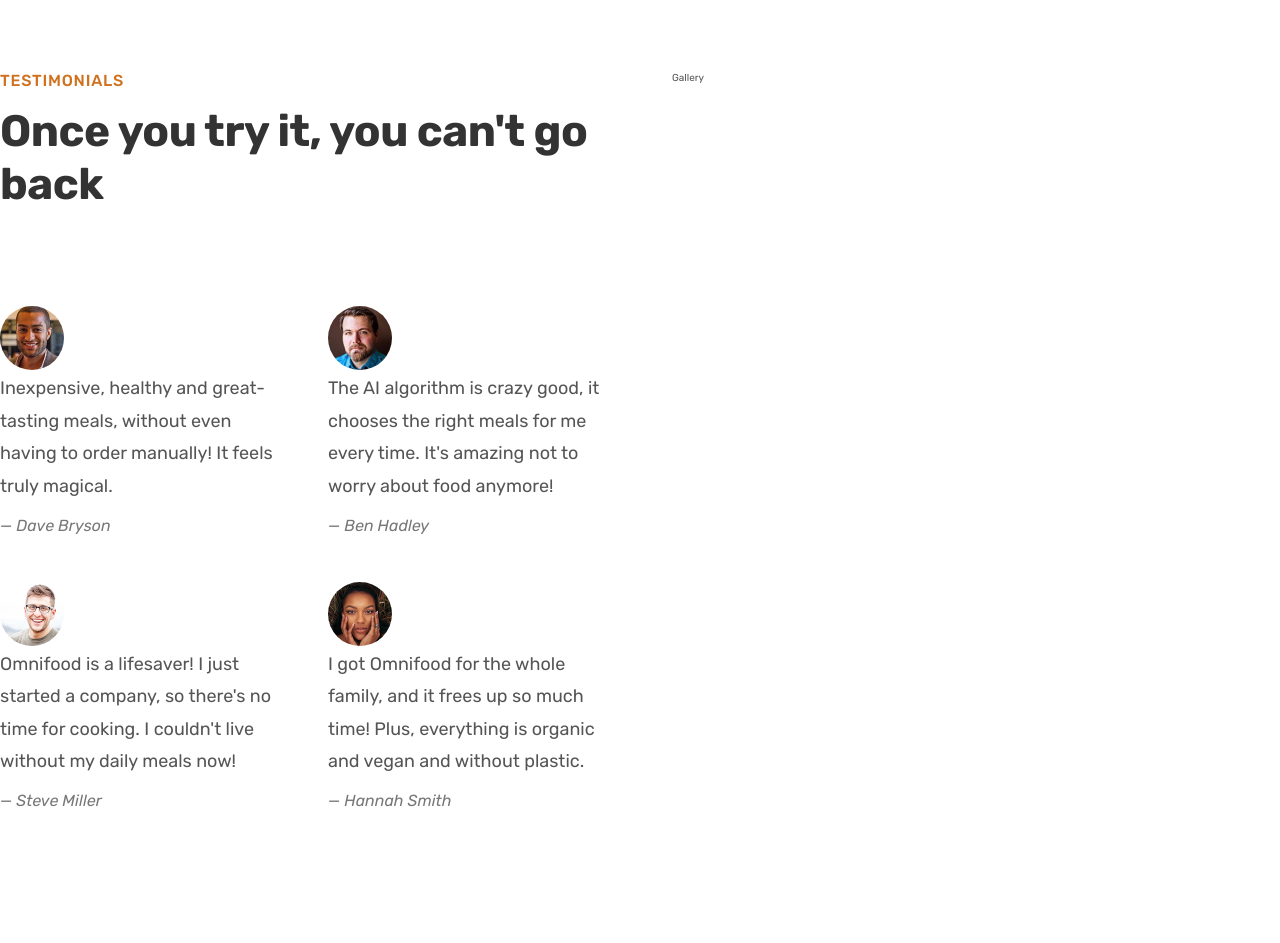
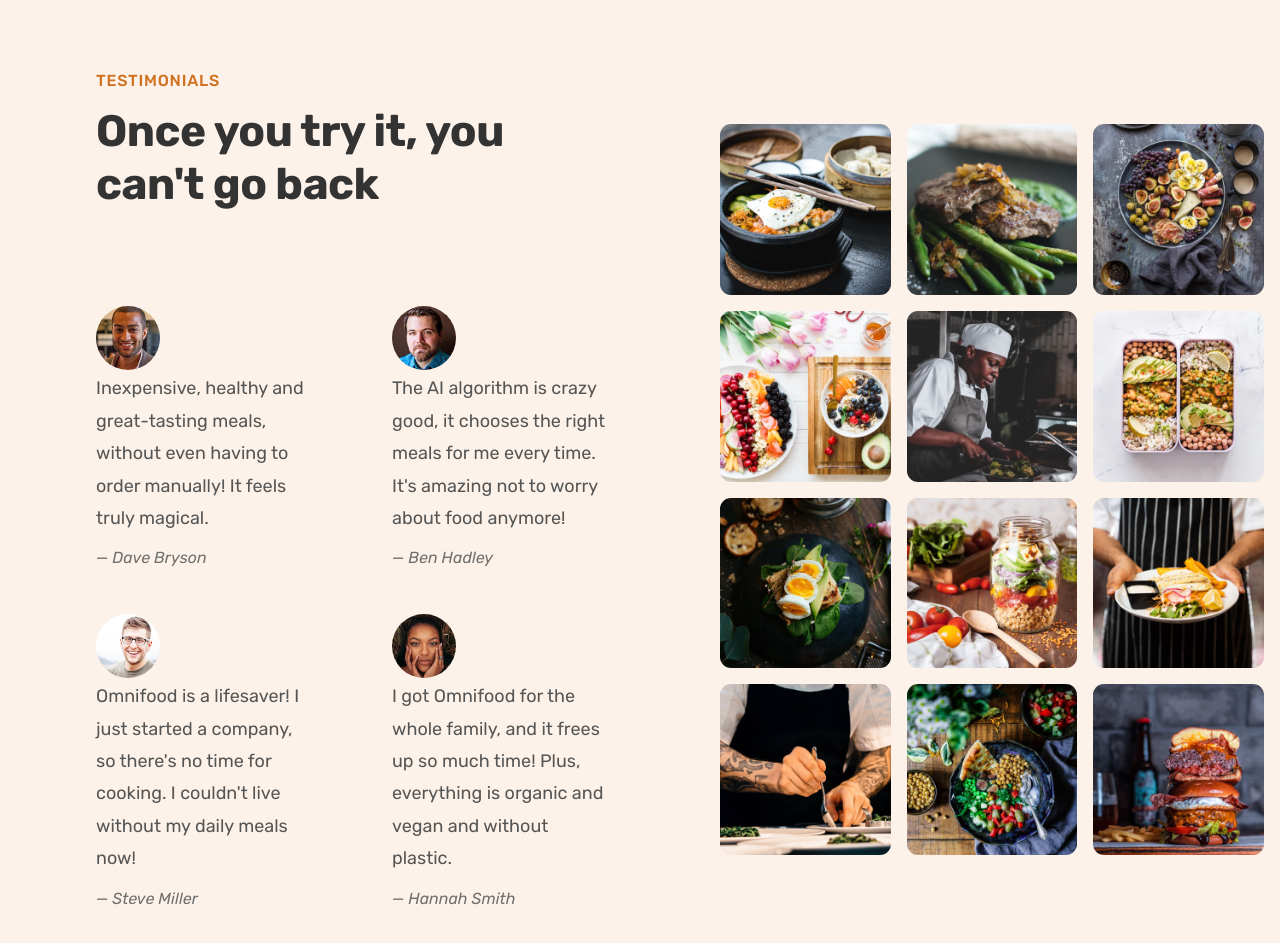
Before and after one commit to datbh06/Omnifood, a plain HTML site: page index.html in a window 1280 px wide. Shown: the part 3580-4523 px from the top of the page. Before the commit the page ends 4485 px from the top, so only its background shows below. Drawn offline with nearby package versions, Linux system fonts and the light colour scheme.

Commit message:
complete testimonials section

```diff
--- a/css/general.css
+++ b/css/general.css
@@ -19,7 +19,7 @@ Paragraph default: 1.6
 - Tints: #fdf2e9, #fae5d3
 - Shades: #cf711f
 - Accents:
-- Grey: #555, #333
+- Grey: #555, #333, #6f6f6f
 
 --- 05 SHADOWS
 
--- a/css/style.css
+++ b/css/style.css
@@ -311,13 +311,21 @@
 /*TESTIMONIALS SECTION*/
 /*********************************/
 .section-testimonials {
-    padding: 9.6rem 0;
+    background-color: #fdf2e9;
+    display: grid;
+    grid-template-columns: 55fr 45fr;
+    align-items: center;
+}
+
+.testimonials-container {
+    padding: 9.6rem;
 }
 
 .testimonials {
     display: grid;
     grid-template-columns: repeat(2, 1fr);
     gap: 4.8rem;
+    column-gap: 8rem;
 }
 
 .testimonial-img {
@@ -334,5 +342,27 @@
 
 .testimonial-name {
     font-size: 1.6rem;
-    color: #777;
+    color: #6f6f6f;
 }
+
+.gallery {
+    display: grid;
+    grid-template-columns: repeat(3, 1fr);
+    gap: 1.6rem;
+    padding: 1.6rem;
+}
+
+.gallery-item {
+    overflow: hidden;
+    border-radius: 11px;
+}
+
+.gallery-item img {
+    display: block;
+    width: 100%;
+    transition: all 0.4s;
+}
+
+.gallery-item img:hover {
+    transform: scale(1.1);
+}
--- a/index.html
+++ b/index.html
@@ -233,7 +233,7 @@ then the element width will be 100%  of the container width-->
             <a href="#" class="link">See all recipes &rarr;</a>
         </div>
     </section>
-    <section class="section-testimonials grid grid--2-cols">
+    <section class="section-testimonials">
         <div class="testimonials-container">
             <span class="subheading">Testimonials</span>
             <h2 class="heading-secondary">Once you try it, you can't go back</h2>
@@ -251,9 +251,7 @@ then the element width will be 100%  of the container width-->
                     <img src="img/customers/ben.jpg" class="testimonial-img" alt="Photo of customer Ben">
                     <blockquote class="testimonial-text">
                         The AI algorithm is crazy good, it chooses the right meals for me every time. It's amazing not
-                        to
-                        worry
-                        about food anymore!
+                        to worry about food anymore!
                     </blockquote>
                     <cite class="testimonial-name">&mdash; Ben Hadley</cite>
                 </figure>
@@ -261,9 +259,7 @@ then the element width will be 100%  of the container width-->
                     <img src="img/customers/steve.jpg" class="testimonial-img" alt="Photo of customer Steve">
                     <blockquote class="testimonial-text">
                         Omnifood is a lifesaver! I just started a company, so there's no time for cooking. I couldn't
-                        live
-                        without
-                        my daily meals now!
+                        live without my daily meals now!
                     </blockquote>
                     <cite class="testimonial-name">&mdash; Steve Miller</cite>
                 </figure>
@@ -271,15 +267,51 @@ then the element width will be 100%  of the container width-->
                     <img src="img/customers/hannah.jpg" class="testimonial-img" alt="Photo of customer Hannah">
                     <blockquote class="testimonial-text">
                         I got Omnifood for the whole family, and it frees up so much time! Plus, everything is organic
-                        and
-                        vegan and
-                        without plastic.
+                        and vegan and without plastic.
                     </blockquote>
                     <cite class="testimonial-name">&mdash; Hannah Smith</cite>
                 </figure>
             </div>
         </div>
-        <div class="gallery">Gallery</div>
+        <div class="gallery">
+            <figure class="gallery-item">
+                <img src="img/gallery/gallery-1.jpg" alt="Photo of beautifully arranged food">
+            </figure>
+            <figure class="gallery-item">
+                <img src="img/gallery/gallery-2.jpg" alt="Photo of beautifully arranged food">
+            </figure>
+            <figure class="gallery-item">
+                <img src="img/gallery/gallery-3.jpg" alt="Photo of beautifully arranged food">
+            </figure>
+            <figure class="gallery-item">
+                <img src="img/gallery/gallery-4.jpg" alt="Photo of beautifully arranged food">
+            </figure>
+            <figure class="gallery-item">
+                <img src="img/gallery/gallery-5.jpg" alt="Photo of beautifully arranged food">
+            </figure>
+            <figure class="gallery-item">
+                <img src="img/gallery/gallery-6.jpg" alt="Photo of beautifully arranged food">
+            </figure>
+            <figure class="gallery-item">
+                <img src="img/gallery/gallery-7.jpg" alt="Photo of beautifully arranged food">
+            </figure>
+            <figure class="gallery-item">
+                <img src="img/gallery/gallery-8.jpg" alt="Photo of beautifully arranged food">
+            </figure>
+            <figure class="gallery-item">
+                <img src="img/gallery/gallery-9.jpg" alt="Photo of beautifully arranged food">
+            </figure>
+            <figure class="gallery-item">
+                <img src="img/gallery/gallery-10.jpg" alt="Photo of beautifully arranged food">
+            </figure>
+            <figure class="gallery-item">
+                <img src="img/gallery/gallery-11.jpg" alt="Photo of beautifully arranged food">
+            </figure>
+            <figure class="gallery-item">
+                <img src="img/gallery/gallery-12.jpg" alt="Photo of beautifully arranged food">
+            </figure>
+
+        </div>
     </section>
 </main>
 </body>
```
